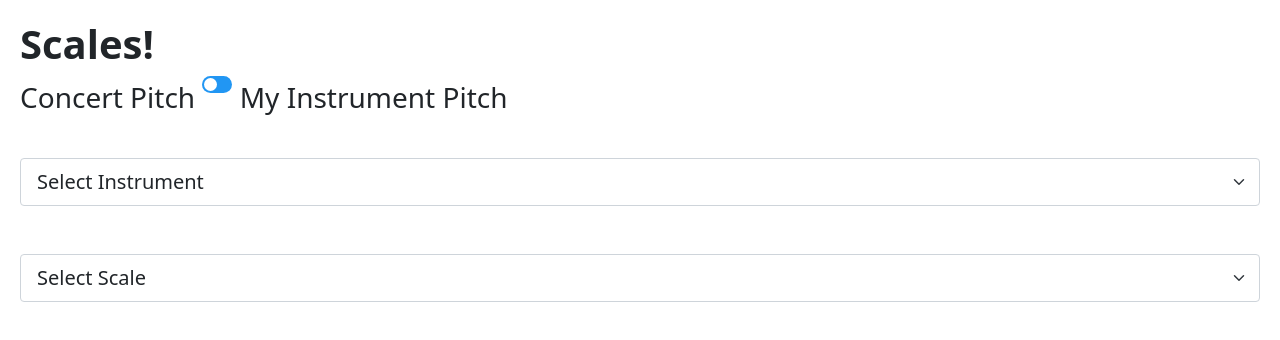
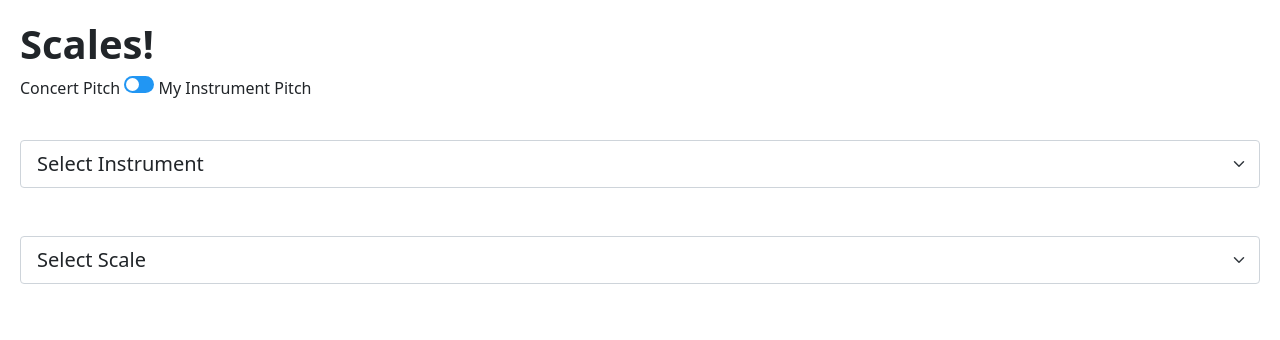
Before and after one commit to JohnDuhan/scales, a plain HTML site: page index.html in a window 1280 px wide. Drawn offline with nearby package versions, Linux system fonts and the light colour scheme; a script that the page names is missing.

Commit message:
Update index.html

```diff
--- a/index.html
+++ b/index.html
@@ -61,7 +61,7 @@ window.onclick = function(event) {
     <div style="padding: 20px">
     <h1 class="fs-1 fw-bold">Scales!</h1>
     <div>
-      <p class="fs-3">Concert Pitch
+      <p>Concert Pitch
       <label class="switch"><input type="checkbox" id="pitch-pick-slider" onchange="scaleType()"><span class="slider round"></span>
       </label>
       My Instrument Pitch</p>
```
